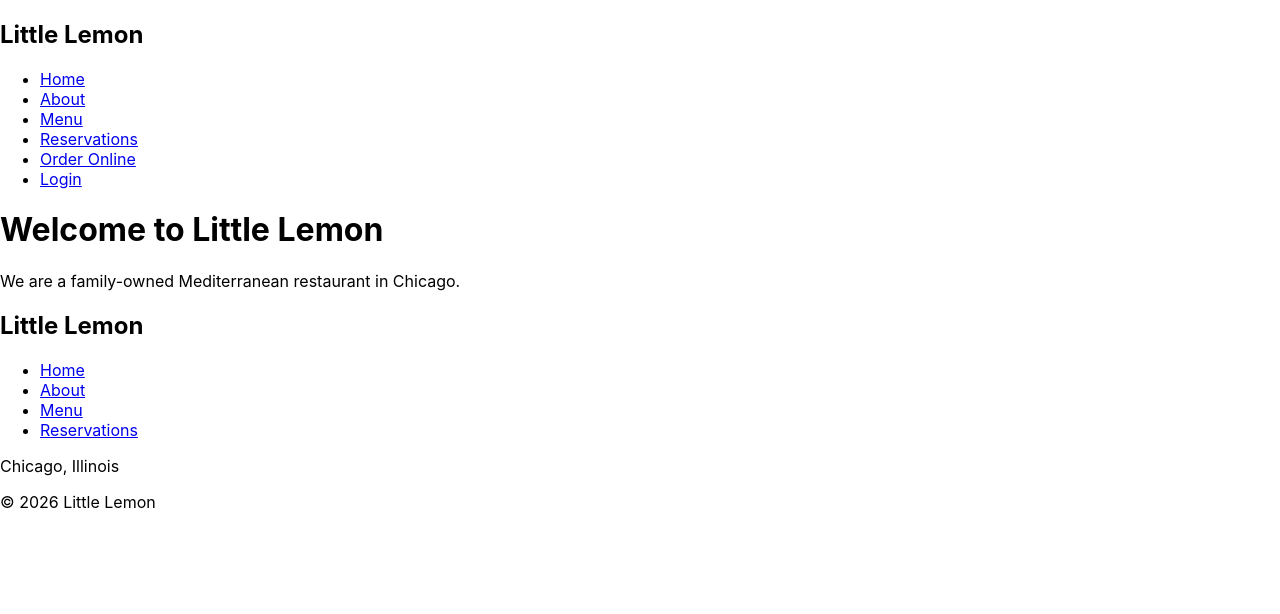
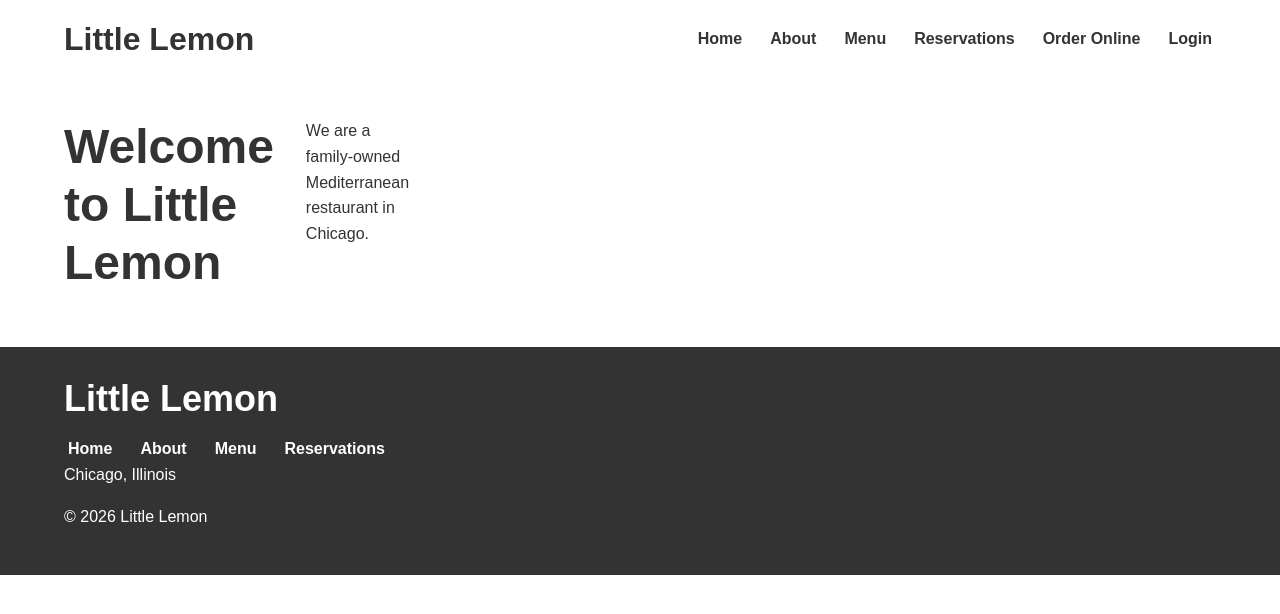
Before and after one commit to NaimaMuse/little-lemon, a React (Create React App) app: page / in a window 1280 px wide. Shown: the top 614 px of the page. Built offline with nearby package versions, Linux system fonts and the light colour scheme.

Commit message:
Style Little Lemon HTML elements

```diff
--- a/src/App.js
+++ b/src/App.js
@@ -1,3 +1,4 @@
+import "./styles.css";
 import Header from "./Components/Header";
 import Main from "./Components/Main";
 import Footer from "./Components/Footer";
--- /dev/null
+++ b/src/styles.css
@@ -0,0 +1,364 @@
+/* ========================================
+   1. GLOBAL STYLES
+======================================== */
+
+* {
+  box-sizing: border-box;
+}
+
+body {
+  margin: 0;
+  font-family: Arial, sans-serif;
+  background-color: #ffffff;
+  color: #333333;
+  line-height: 1.6;
+}
+
+img {
+  max-width: 100%;
+  height: auto;
+  display: block;
+}
+
+a {
+  text-decoration: none;
+  color: inherit;
+}
+
+ul {
+  margin: 0;
+  padding: 0;
+}
+
+
+/* ========================================
+   2. HEADINGS
+======================================== */
+
+h1,
+h2,
+h3,
+h4,
+h5,
+h6 {
+  margin-top: 0;
+  line-height: 1.2;
+  font-weight: 700;
+}
+
+h1 {
+  font-size: 3rem;
+  margin-bottom: 1rem;
+}
+
+h2 {
+  font-size: 2.25rem;
+  margin-bottom: 1rem;
+}
+
+h3 {
+  font-size: 1.75rem;
+  margin-bottom: 0.75rem;
+}
+
+h4 {
+  font-size: 1.5rem;
+  margin-bottom: 0.75rem;
+}
+
+h5 {
+  font-size: 1.25rem;
+  margin-bottom: 0.5rem;
+}
+
+h6 {
+  font-size: 1rem;
+  margin-bottom: 0.5rem;
+}
+
+
+/* ========================================
+   3. PARAGRAPHS AND SPANS
+======================================== */
+
+p {
+  font-size: 1rem;
+  line-height: 1.6;
+  margin-top: 0;
+  margin-bottom: 1rem;
+}
+
+span {
+  font-size: inherit;
+}
+
+
+/* ========================================
+   4. HEADER
+======================================== */
+
+header {
+  padding: 20px 5%;
+  background-color: #ffffff;
+}
+
+
+/* ========================================
+   5. NAVIGATION
+======================================== */
+
+nav {
+  display: flex;
+  align-items: center;
+  justify-content: space-between;
+  gap: 20px;
+}
+
+nav h1 {
+  margin: 0;
+  font-size: 2rem;
+}
+
+nav ul {
+  display: flex;
+  align-items: center;
+  gap: 20px;
+  list-style: none;
+}
+
+nav li {
+  margin: 0;
+}
+
+nav a {
+  font-size: 1rem;
+  font-weight: 600;
+  color: #333333;
+  padding: 8px 4px;
+  transition: color 0.2s ease;
+}
+
+nav a:hover {
+  color: #f4ce14;
+}
+
+
+/* ========================================
+   6. MAIN LAYOUT
+======================================== */
+
+main {
+  display: grid;
+  grid-template-columns: repeat(12, 1fr);
+  gap: 2rem;
+  padding: 40px 5%;
+}
+
+main section {
+  grid-column: 2 / 12;
+}
+
+
+/* ========================================
+   7. HERO
+======================================== */
+
+.hero {
+  display: grid;
+  grid-template-columns: 1fr 1fr;
+  gap: 2rem;
+  align-items: center;
+  padding: 40px 0;
+}
+
+.hero h1 {
+  font-size: 3.5rem;
+  margin-bottom: 0.5rem;
+}
+
+.hero p {
+  font-size: 1.2rem;
+}
+
+.hero img {
+  width: 100%;
+  border-radius: 16px;
+}
+
+
+/* ========================================
+   8. BUTTONS
+======================================== */
+
+button,
+.btn {
+  display: inline-block;
+  padding: 12px 24px;
+  border: none;
+  border-radius: 8px;
+  background-color: #f4ce14;
+  color: #333333;
+  font-size: 1rem;
+  font-weight: 700;
+  cursor: pointer;
+  transition: background-color 0.2s ease;
+}
+
+button:hover,
+.btn:hover {
+  background-color: #d9b80f;
+}
+
+
+/* ========================================
+   9. CARDS
+======================================== */
+
+.cards {
+  display: flex;
+  gap: 1.5rem;
+  flex-wrap: wrap;
+}
+
+.card {
+  flex: 1 1 250px;
+  padding: 20px;
+  background-color: #ffffff;
+  border-radius: 12px;
+  box-shadow: 0 4px 12px rgba(0, 0, 0, 0.08);
+}
+
+.card img {
+  width: 100%;
+  height: 200px;
+  object-fit: cover;
+  border-radius: 10px;
+}
+
+.card h3 {
+  margin-top: 1rem;
+}
+
+
+/* ========================================
+   10. HIGHLIGHTS
+======================================== */
+
+.highlights-grid {
+  display: grid;
+  grid-template-columns: repeat(3, 1fr);
+  gap: 2rem;
+}
+
+.highlights-grid article {
+  background-color: #f8f8f8;
+  padding: 20px;
+  border-radius: 12px;
+  box-shadow: 0 4px 12px rgba(0, 0, 0, 0.08);
+}
+
+.highlights-grid img {
+  width: 100%;
+  border-radius: 10px;
+}
+
+
+/* ========================================
+   11. FOOTER
+======================================== */
+
+footer {
+  padding: 30px 5%;
+  background-color: #333333;
+  color: #ffffff;
+}
+
+footer h2 {
+  margin-bottom: 1rem;
+}
+
+footer nav {
+  justify-content: flex-start;
+}
+
+footer ul {
+  display: flex;
+  gap: 20px;
+  list-style: none;
+}
+
+footer a {
+  color: #ffffff;
+}
+
+footer a:hover {
+  color: #f4ce14;
+}
+
+
+/* ========================================
+   12. RESPONSIVE DESIGN
+======================================== */
+
+@media (max-width: 768px) {
+
+  /* Navigation */
+  nav {
+    flex-direction: column;
+    align-items: flex-start;
+  }
+
+  nav ul {
+    flex-direction: column;
+    align-items: flex-start;
+    gap: 10px;
+  }
+
+  /* Main */
+  main {
+    grid-template-columns: 1fr;
+    padding: 30px 5%;
+  }
+
+  main section {
+    grid-column: 1;
+  }
+
+  /* Headings */
+  h1 {
+    font-size: 2.2rem;
+  }
+
+  h2 {
+    font-size: 1.8rem;
+  }
+
+  h3 {
+    font-size: 1.5rem;
+  }
+
+  /* Hero */
+  .hero {
+    grid-template-columns: 1fr;
+  }
+
+  .hero h1 {
+    font-size: 2.5rem;
+  }
+
+  /* Cards */
+  .cards {
+    flex-direction: column;
+  }
+
+  /* Highlights */
+  .highlights-grid {
+    grid-template-columns: 1fr;
+  }
+
+  /* Footer */
+  footer ul {
+    flex-direction: column;
+    gap: 10px;
+  }
+}
```
